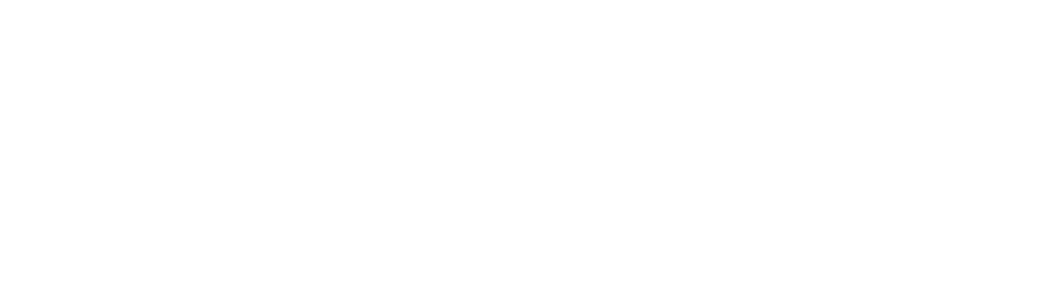
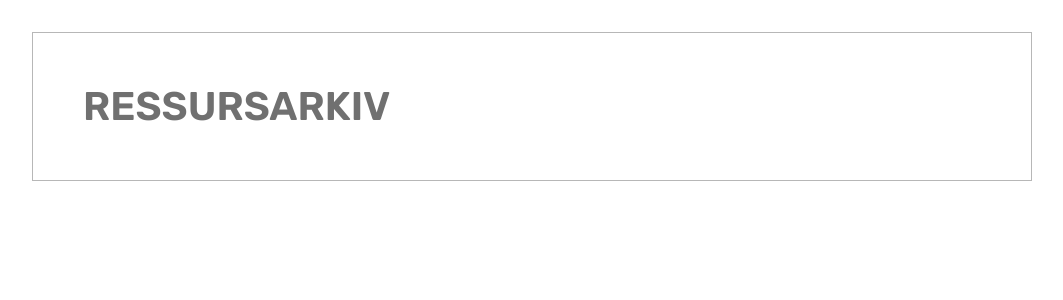
Before and after one commit to HossEz/uin23ak3_resourceapp_group8, a React (Create React App) app: page / in a window 1280 px wide. Shown: the top 300 px of the page, without its empty margins (108-1171 px from the left). Built offline with nearby package versions, Linux system fonts and the light colour scheme.

Commit message:
La til header component

```diff
--- a/src/App.js
+++ b/src/App.js
@@ -1,7 +1,10 @@
+import Header from './components/Header';
 import './css/main.css';
 
 function App() {
-
+    return (
+    <Header/>
+    )
 }
 
 export default App;
--- /dev/null
+++ b/src/components/Header.js
@@ -0,0 +1,9 @@
+export default function Header(){
+    return (
+        <div class="container">
+            <header>
+                <h1>RESSURSARKIV</h1>
+            </header>
+        </div>
+    )
+}
--- a/src/components/Layout.js
+++ b/src/components/Layout.js
@@ -0,0 +1,3 @@
+export default function Layout() {
+    return
+}
```
